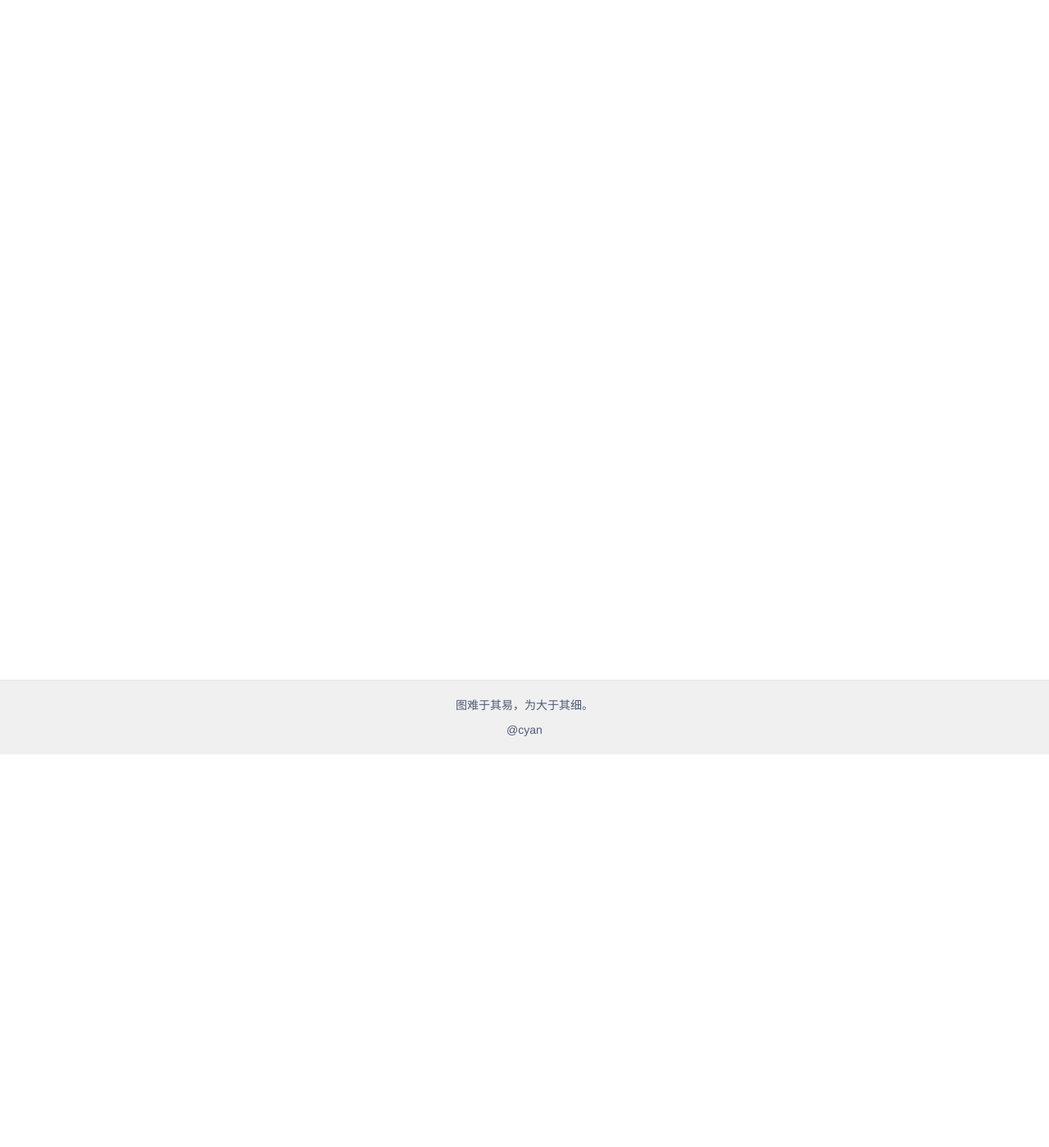
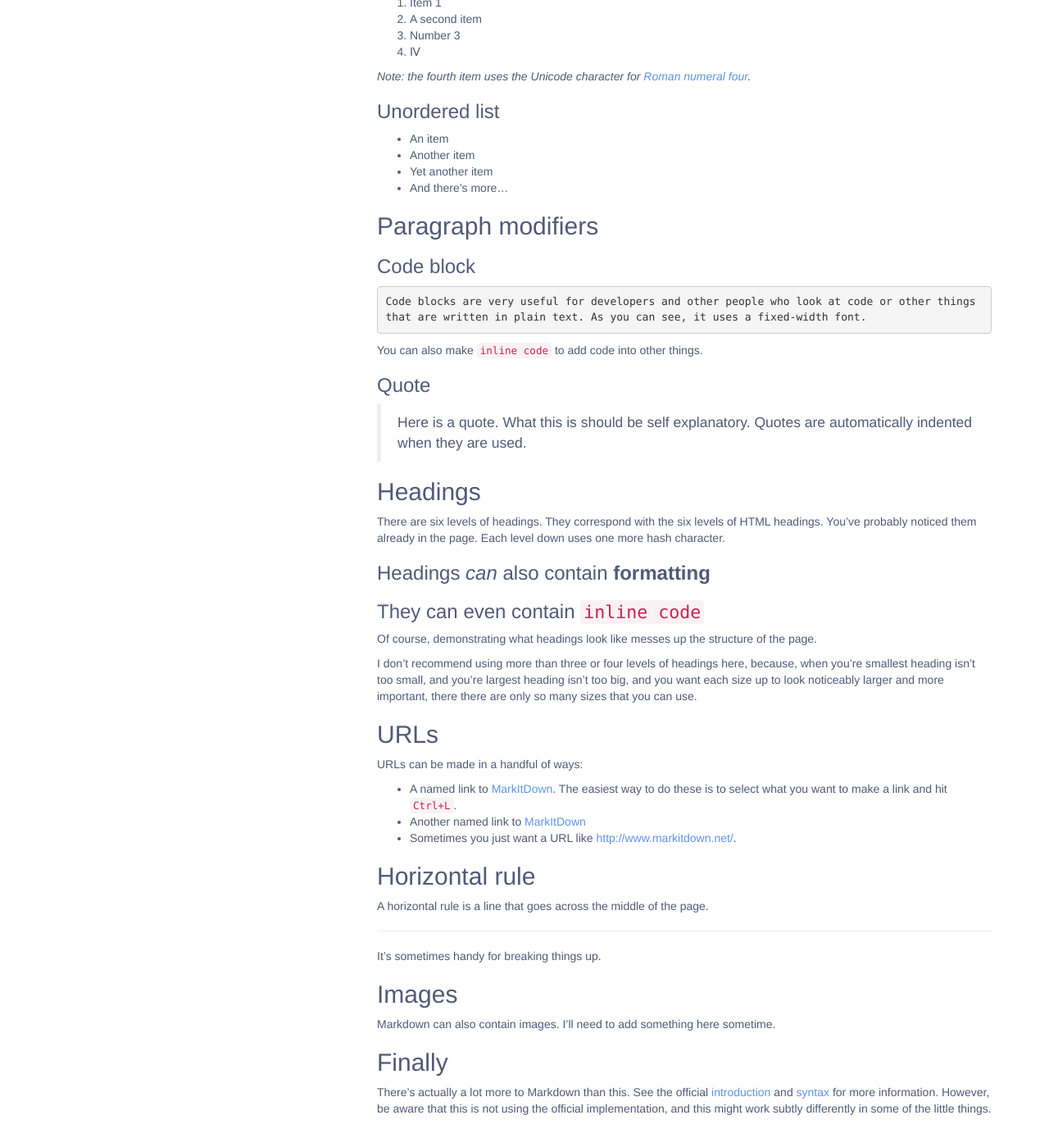
Before and after one commit to macbetter/ioszen.com-redesign, a Jekyll site: the page built from pages/help.html, in a window 1280 px wide and 1400 px high, scrolled down 480 px. Shown: the whole window at 82% size. Built offline with Jekyll 4.4.1, drawn with Linux system fonts in a browser that asks for light colours; some of the changed text lies outside the part shown.

Commit message:
help index page

```diff
--- a/_includes/helpers/tinycal-osx.html
+++ b/_includes/helpers/tinycal-osx.html
@@ -1 +1,86 @@
-<h1>Tinycal OS X</h1>
+<h1>An exhibit of Markdown</h1>
+
+<p>This note demonstrates some of what <a href="http://daringfireball.net/projects/markdown/">Markdown</a> is capable of doing.</p>
+
+<p><em>Note: Feel free to play with this page. Unlike regular notes, this doesn’t automatically save itself.</em></p>
+
+<h2>Basic formatting</h2>
+
+<p>Paragraphs can be written like so. A paragraph is the basic block of Markdown. A paragraph is what text will turn into when there is no reason it should become anything else.</p>
+
+<p>Paragraphs must be separated by a blank line. Basic formatting of <em>italics</em> and <strong>bold</strong> is supported. This <em>can be <strong>nested</strong> like</em> so.</p>
+
+<h2>Lists</h2>
+
+<h3>Ordered list</h3>
+
+<ol>
+<li>Item 1</li>
+<li>A second item</li>
+<li>Number 3</li>
+<li>Ⅳ</li>
+</ol>
+
+<p><em>Note: the fourth item uses the Unicode character for <a href="http://www.fileformat.info/info/unicode/char/2163/index.htm">Roman numeral four</a>.</em></p>
+
+<h3>Unordered list</h3>
+
+<ul>
+<li>An item</li>
+<li>Another item</li>
+<li>Yet another item</li>
+<li>And there’s more…</li>
+</ul>
+
+<h2>Paragraph modifiers</h2>
+
+<h3>Code block</h3>
+
+<pre><code>Code blocks are very useful for developers and other people who look at code or other things that are written in plain text. As you can see, it uses a fixed-width font.
+</code></pre>
+
+<p>You can also make <code>inline code</code> to add code into other things.</p>
+
+<h3>Quote</h3>
+
+<blockquote>
+  <p>Here is a quote. What this is should be self explanatory. Quotes are automatically indented when they are used.</p>
+</blockquote>
+
+<h2>Headings</h2>
+
+<p>There are six levels of headings. They correspond with the six levels of HTML headings. You’ve probably noticed them already in the page. Each level down uses one more hash character.</p>
+
+<h3>Headings <em>can</em> also contain <strong>formatting</strong></h3>
+
+<h3>They can even contain <code>inline code</code></h3>
+
+<p>Of course, demonstrating what headings look like messes up the structure of the page.</p>
+
+<p>I don’t recommend using more than three or four levels of headings here, because, when you’re smallest heading isn’t too small, and you’re largest heading isn’t too big, and you want each size up to look noticeably larger and more important, there there are only so many sizes that you can use.</p>
+
+<h2>URLs</h2>
+
+<p>URLs can be made in a handful of ways:</p>
+
+<ul>
+<li>A named link to <a href="http://www.markitdown.net/">MarkItDown</a>. The easiest way to do these is to select what you want to make a link and hit <code>Ctrl+L</code>.</li>
+<li>Another named link to <a href="http://www.markitdown.net/">MarkItDown</a></li>
+<li>Sometimes you just want a URL like <a href="http://www.markitdown.net/">http://www.markitdown.net/</a>.</li>
+</ul>
+
+<h2>Horizontal rule</h2>
+
+<p>A horizontal rule is a line that goes across the middle of the page.</p>
+
+<hr>
+
+<p>It’s sometimes handy for breaking things up.</p>
+
+<h2>Images</h2>
+
+<p>Markdown can also contain images. I’ll need to add something here sometime.</p>
+
+<h2>Finally</h2>
+
+<p>There’s actually a lot more to Markdown than this. See the official <a href="http://daringfireball.net/projects/markdown/basics">introduction</a> and <a href="http://daringfireball.net/projects/markdown/syntax">syntax</a> for more information. However, be aware that this is not using the official implementation, and this might work subtly differently in some of the little things.</p>
--- a/pages/help.html
+++ b/pages/help.html
@@ -3,6 +3,7 @@ layout: default
 title: 帮助中心
 permalink: /help/
 active: help
+help_menu_active: tinycal-osx
 ---
 <div class="page page-help container">
   <div class="row">
```
